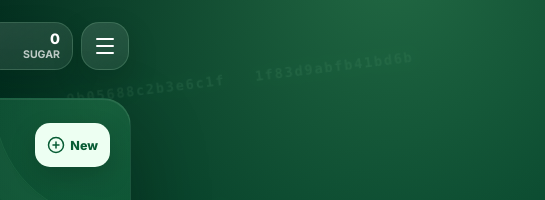
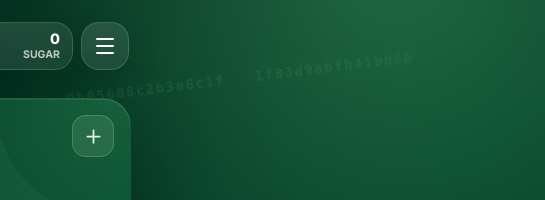
Before and after one commit to svetlyoh/sweetwallet, a website: page index.html in a window 1280 px wide. Shown: the top 200 px of the page, 735-1280 px from the left. Drawn offline with nearby package versions, Linux system fonts and the light colour scheme.

Commit message:
Refine avatar fitting and wallet creation action

```diff
--- a/index.html
+++ b/index.html
@@ -69,16 +69,15 @@
 						<div id="loginAvatarWrap" class="login-avatar-wrap hidden">
 							<div class="noverel-avatar-preview login-avatar-preview"><img id="loginAvatarImage" alt=""></div>
 						</div>
+						<button id="createWallet" class="new-wallet-button" type="button" aria-label="Create new wallet" title="Create new wallet">
+							<i data-lucide="plus"></i>
+						</button>
 						<div class="login-title-row">
 							<div class="login-heading">
 								<div class="login-eyebrow"><i data-lucide="shield-check"></i><span>Local &amp; encrypted</span></div>
 								<h2 class="login-title">WELCOME BACK</h2>
 								<p class="login-copy">Unlock a saved wallet, or use a private key for this session.</p>
 							</div>
-							<button id="createWallet" class="new-wallet-button" type="button" aria-label="Create new wallet">
-								<i data-lucide="circle-plus"></i>
-								<span>New</span>
-							</button>
 						</div>
 
 						<form id="loginForm" autocomplete="off">
--- a/sweetwallet.css
+++ b/sweetwallet.css
@@ -2629,7 +2629,8 @@ select {
 
 .noverel-avatar-button img,
 .login-avatar-preview img {
-	object-fit: cover;
+	background: #071d13;
+	object-fit: contain;
 	object-position: center;
 }
 
@@ -2683,10 +2684,30 @@ select {
 	display: none;
 }
 
-#loginScreen.saved-wallet-login .new-wallet-button {
+.new-wallet-button {
 	position: absolute;
-	top: 18px;
-	right: 18px;
+	top: 16px;
+	right: 16px;
+	width: 42px;
+	height: 42px;
+	min-height: 42px;
+	padding: 0;
+	border: 1px solid rgba(177, 246, 195, 0.22);
+	border-radius: 14px;
+	background: rgba(222, 255, 232, 0.1);
+	box-shadow: none;
+	color: #dff9e7;
+}
+
+.new-wallet-button:hover,
+.new-wallet-button:focus-visible {
+	background: rgba(222, 255, 232, 0.18);
+	color: white;
+}
+
+.new-wallet-button svg {
+	width: 21px;
+	height: 21px;
 }
 
 .locked-title-row {
```
Also changed, not shown: test/noverel-avatar.test.js (+10 -0 lines).
